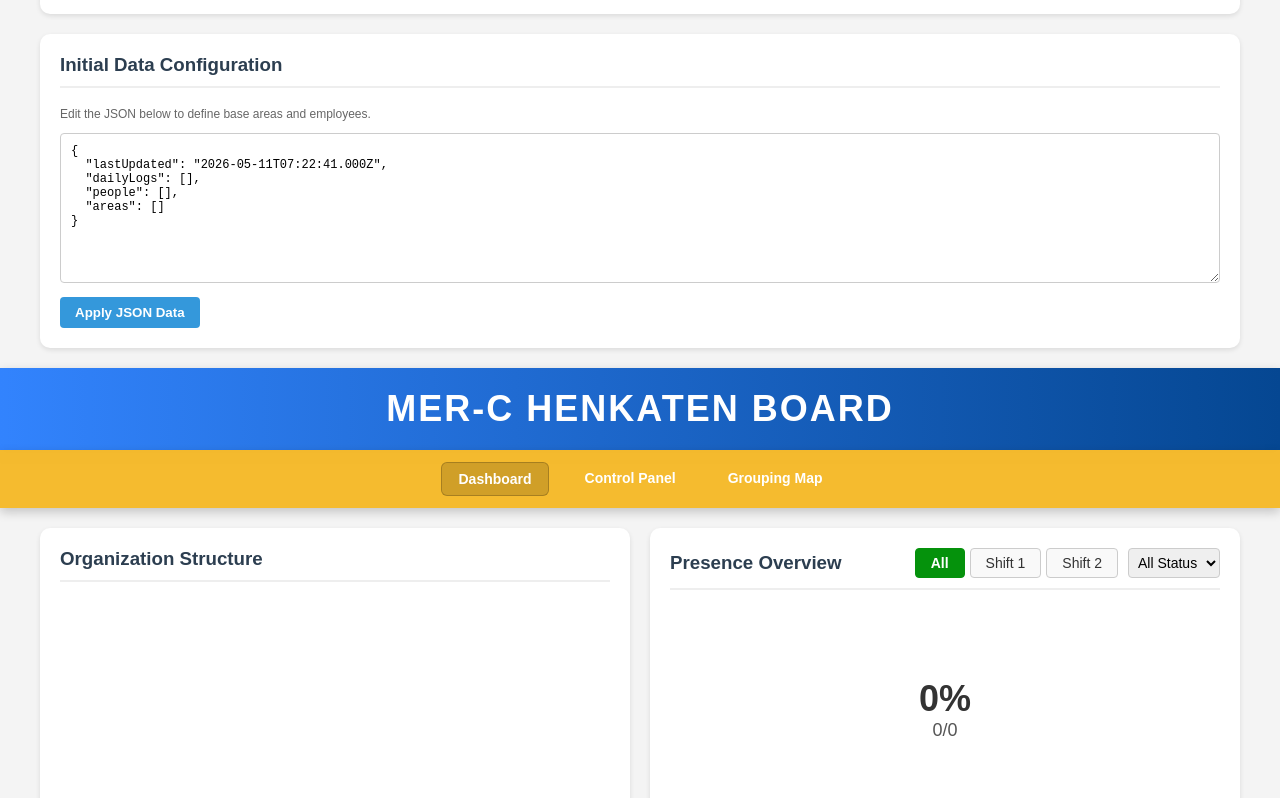
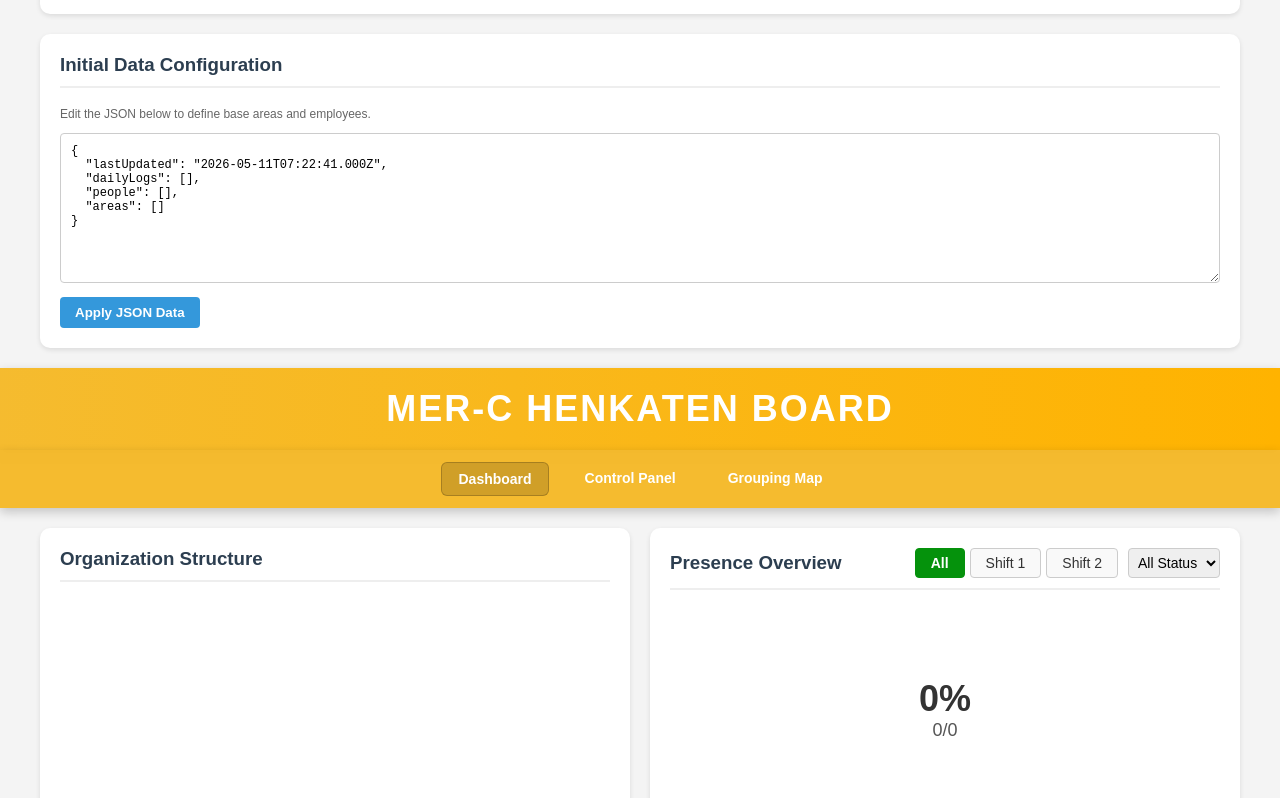
Before and after one commit to wzardaye/presence-monitor, a website: page workplace_presence_monitor_website.html in a window 1280 px wide. Shown: the part 2002-2800 px from the top of the page. Drawn offline with Linux system fonts and the light colour scheme; no server answers.

Commit message:
Refactor top-banner styles and update background gradient
Removed the top-banner styles and replaced the background gradient in the second instance.

```diff
--- a/workplace_presence_monitor_website.html
+++ b/workplace_presence_monitor_website.html
@@ -11,21 +11,6 @@
       margin: 0;
       background: #f4f4f4;
       color: #333;
-    }
-
-    .top-banner {
-      display: block;
-      width: 100%;
-      background: linear-gradient(90deg, #f5b927f5, #ffb300);
-      color: white;
-      font-size: 36px;
-      font-weight: 700;
-      text-align: center;
-      padding: 20px 0;
-      letter-spacing: 2px;
-      box-shadow: 0 4px 10px rgba(0, 0, 0, 0.2);
-      z-index: 100;
-      border: none;
     }
 
     .container {
@@ -1173,7 +1158,7 @@
     .top-banner {
       display: block;
       width: 100%;
-      background: linear-gradient(90deg, #0c6dffd5, #054792);
+      background: linear-gradient(90deg, #f5b927f5, #ffb300);
       color: white;
       font-size: 36px;
       font-weight: 700;
```
